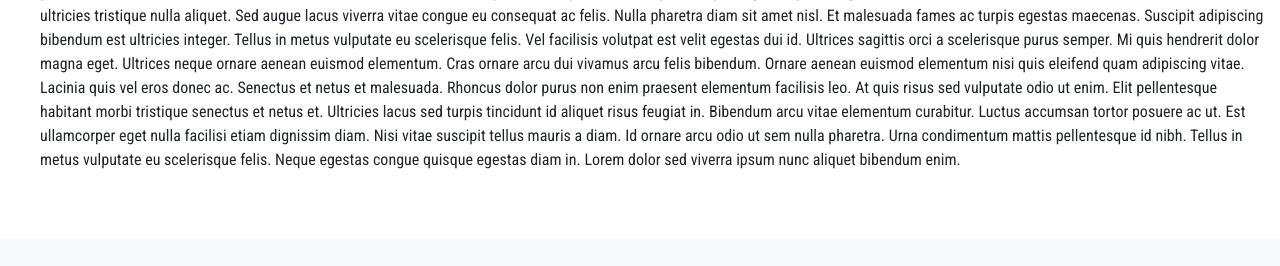
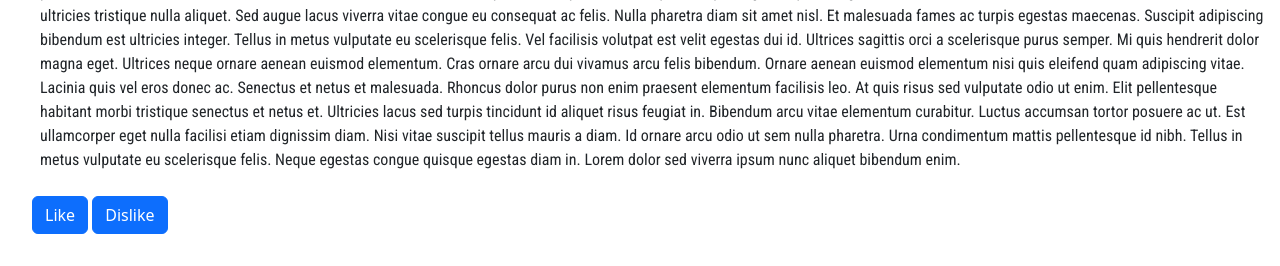
Before and after one commit to Mykford/cascade, a Django app: page /post/1/ in a window 1280 px wide. Shown: the part 561-827 px from the top of the page. Before the commit the page ends 730 px from the top, so only its background shows below. Run offline with Django 4.2, Linux system fonts and the light colour scheme; data comes from the database, SQL or seed files in the repository; both versions use the stored data as it was after the commit.

Commit message:
Used Js to add a like counter

```diff
--- a/myblog/post/forms.py
+++ b/myblog/post/forms.py
@@ -13,8 +13,8 @@
         fields = ['title','author','body','category','status']
         widgets ={
             'title': forms.TextInput(attrs={'class': 'form-control'}),
-            'author': forms.TextInput(attrs={'class': 'form-control','value':'','id':'thisuser','type':'hidden'}),
-            # 'author': forms.Select(attrs={'class':'form-select'}),
+            #'author': forms.TextInput(attrs={'class': 'form-control','value':'','id':'thisuser','type':'hidden'}),
+             'author': forms.Select(attrs={'class':'form-select'}),
             'category':forms.Select(choices=categor_choices,attrs={'class':'form-select'}),
             'body': forms.Textarea(attrs={
                 'class':'form-control',
--- a/myblog/post/models.py
+++ b/myblog/post/models.py
@@ -19,6 +19,7 @@
     publish = models.DateTimeField(default=timezone.now)
     status = models.CharField(choices=STATUS_CHOICES,default='published',max_length=10)
     category = models.CharField(max_length=500, default='coding')
+    likes = models.ManyToManyField(User,related_name='blog_posts')
 
 
     class Meta:
--- a/myblog/post/urls.py
+++ b/myblog/post/urls.py
@@ -1,11 +1,13 @@
 from django.urls import path
-from .views import HomePageView, FullView, NewView, EditView, RemoveView, CategoryView,FullCategoryView
+from .views import HomePageView, FullView, NewView, EditView, RemoveView, CategoryView,like
+from . import views
 urlpatterns = [
     path('edit/<int:pk>/',EditView.as_view(), name='edit'),
     path('add_category/',CategoryView.as_view(),name='add_category'),
-    path('category/<str:category>',FullCategoryView,name='category'),
     path('post/create/',NewView.as_view(),name='create'),
     path('post/<int:pk>/',FullView.as_view(), name='post_detail'),
     path('delete/<int:pk>/',RemoveView.as_view(),name='delete'),
     path('',HomePageView.as_view(), name='home'),
+    path('like/<int:pk>/',like,name='like_post')
+
 ]
--- a/myblog/post/views.py
+++ b/myblog/post/views.py
@@ -1,10 +1,16 @@
-from django.shortcuts import render
+from django.shortcuts import render ,get_object_or_404
 from .models import Posts, Categories
 from django.views.generic import ListView,DetailView,CreateView,UpdateView,DeleteView
-from django.urls import reverse_lazy
+from django.urls import reverse_lazy,reverse
 from .forms import CreateForm, EditForm
+from django.http import HttpResponseRedirect
 
 # Create your views here.
+
+def like(request,pk):
+    post = get_object_or_404(Posts, id=request.POST.get('post_id'))
+    post.likes.add(request.user)
+    return HttpResponseRedirect(reverse('post_detail', args=[str(pk)]))
 
 class HomePageView(ListView):
     queryset = Posts.objects.filter(status ='published')
@@ -38,9 +44,9 @@
     template_name = 'add_category.html'
     fields = '__all__'
 
-def FullCategoryView(request, category):
-    category_posts =Posts.objects.filter(category=category),
-    return render(request,'categories.html',{'category_posts':category_posts })
+# def FullCategoryView(request, cats):
+#     category_posts =Posts.objects.filter(category=cats),
+#     return render(request,'categories.html',{'category_posts':category_posts, 'cats':cats })
 
 # class AllCategoryView(ListView):
 #     def get_queryset(self):
--- a/myblog/static/style.css
+++ b/myblog/static/style.css
@@ -1,10 +1,11 @@
 @import url('https://fonts.googleapis.com/css2?family=Lato&family=Roboto+Condensed&display=swap');
 .slanted{
-    font-family: cursive
+    font-family: cursive;
+
 }
 
 .home-title{
-    font-family: 'Lato', sans-serif
+    font-family: 'Lato', sans-serif;
 }
 .home-text{
     font-family: 'Roboto Condensed', sans-serif;
@@ -17,3 +18,6 @@
     display: flex;
     justify-content: center;
 }
+.makecapital{
+    text-transform: capitalize;
+}
--- a/myblog/templates/home.html
+++ b/myblog/templates/home.html
@@ -24,6 +24,7 @@
         <div class="card-body">
             <h5 class="card-title home-title">{{post.title}}</h5>
             <p class="card-text home-text">{{post.body|truncatewords:50|linebreaks}}</p>
+
             <p class="card-text home-text">Category: {{post.category}}</p>
             <a href="{% url 'post_detail' post.pk %}" class="btn btn-dark ">Read More</a>
         </div>
--- a/myblog/templates/post_detail.html
+++ b/myblog/templates/post_detail.html
@@ -11,6 +11,9 @@
     }
     .delete{
         margin-left: 1rem;
+    }
+    .hid{
+        display: none;
     }
  </style>
   <div class="container-fluid p-3 m-3">
@@ -30,6 +33,37 @@
     </div>
    {%endif%}
     {%endif%}
+
+    <p id="likeCount"></p>
+    <p id="dislike"></p>
+    <button id="btn" class="btn btn-primary sm"> Like</button>
+    <button id="btn-dislike" class="btn btn-primary sm"> Dislike</button>
+
+
 </div>
+<script>
+    let count = 0
+    let dislike = 0
+    const disp = document.querySelector('#likeCount')
+    const btn = document.getElementById('btn')
+    const btnDis = document.getElementById('btn-dislike')
+    const dislikeDisplay = document.querySelector('#dislike')
+    btn.addEventListener(
+        'click', ()=>{
+            count++
+            if (count==1){
 
+                disp.textContent = count +' like'
+            }else{
+                disp.textContent = count +' likes'
+            }
+        }
+        )
+
+
+
+
+
+
+</script>
  {% endblock %}
```
Also changed, not shown: myblog/templates/categories.html (+22 -5 lines), myblog/templates/create.html (+11 -12 lines), myblog/db.sqlite3, myblog/post/migrations/0007_alter_posts_options_posts_likes.py (added).
